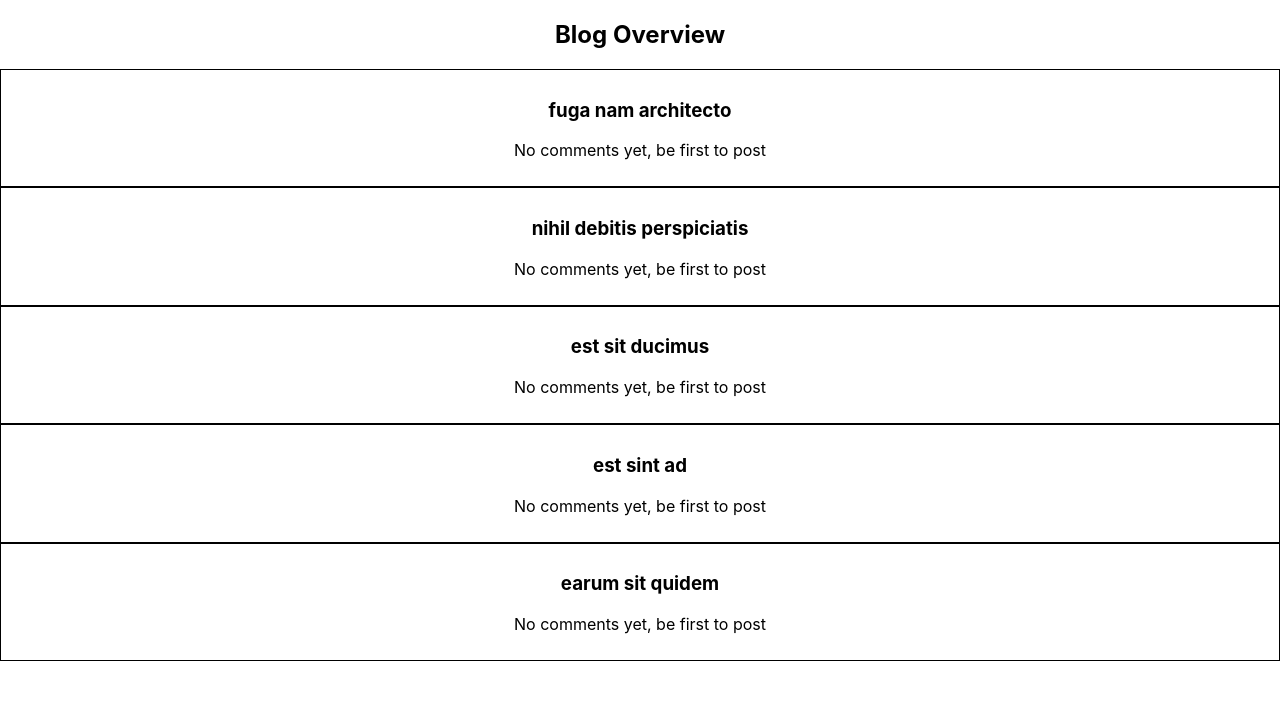
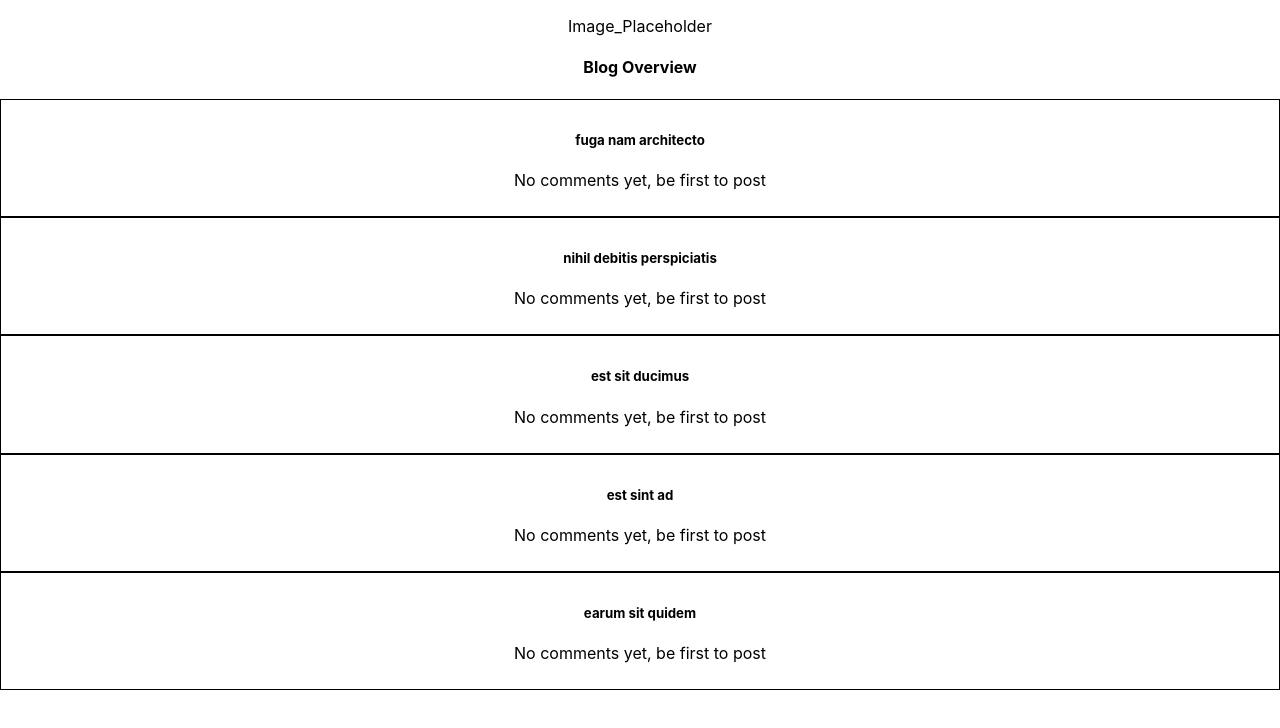
Before and after one commit to dci-ber-fbw21/spa-store-blog-comments-Gercai, a React (Create React App) app: page / in a window 1280 px wide. Shown: the top 728 px of the page. Built offline with nearby package versions, Linux system fonts and the light colour scheme.

Commit message:
added Routing

```diff
--- a/src/App.js
+++ b/src/App.js
@@ -1,12 +1,18 @@
 import React from 'react';
+import {
+  BrowserRouter as Router,
+} from "react-router-dom";
 import logo from './logo.svg';
 import './App.css';
-import Blog from "./components/blog";
+
+import Nexus from "./components/nexus";
 
 function App() {
   return (
     <div className="App">
-    <Blog/>
+    <Router>
+    <Nexus/>
+    </Router>
     </div>
   );
 }
--- /dev/null
+++ b/src/components/blogText/index.js
@@ -0,0 +1,35 @@
+import React, {Component} from 'react';
+import {connect} from "react-redux";
+import "./index.scss";
+import { statements } from '@babel/template';
+
+class BlogText extends Component{
+
+    // state= {
+    //     list: this.props.notesListData
+    // }
+
+    render(){
+        return (
+            <div>
+                      Ok you noob. Do the staff
+            </div>
+      );
+    }
+}
+
+
+// const mapStateToProps = (state, componentProps) =>{
+//     state.data = [...state.data]
+//     return {
+//         notesListData: state.data.map((element) =>{
+//             return element
+//         })
+//     }
+// }
+
+// export default connect(
+//     mapStateToProps,
+// )(Blog);
+
+export default BlogText;
--- /dev/null
+++ b/src/components/nexus/index.js
@@ -0,0 +1,49 @@
+import React from "react";
+import Blog from "../blog";
+import BlogText from "../blogText";
+
+import {
+  BrowserRouter as Router,
+  Route,
+  withRouter,
+} from "react-router-dom";
+
+import "./index.scss";
+
+class Hub extends React.Component{
+
+componentDidMount(){
+
+}
+
+GoTo(pathname){
+  let {history} = this.props;
+  history.push({
+    pathname,
+    search: ""
+  })
+}
+
+render(){
+
+  let {pathname} = this.props.location;
+  console.log(pathname);
+return (
+
+  <article>
+    <p>Image_Placeholder</p>
+    <section className="container">
+      <Router>
+
+   <Route path="/blog" component={Blog}></Route>
+   <Route path="/blogText" component={BlogText}></Route>
+   <Route exact path="/" component={Blog}></Route>
+
+     </Router>
+    </section>
+  </article>
+)}
+
+}
+
+export default withRouter(Hub);
```
Also changed, not shown: src/components/blogText/index.scss (added), src/components/nexus/index.scss (added).
